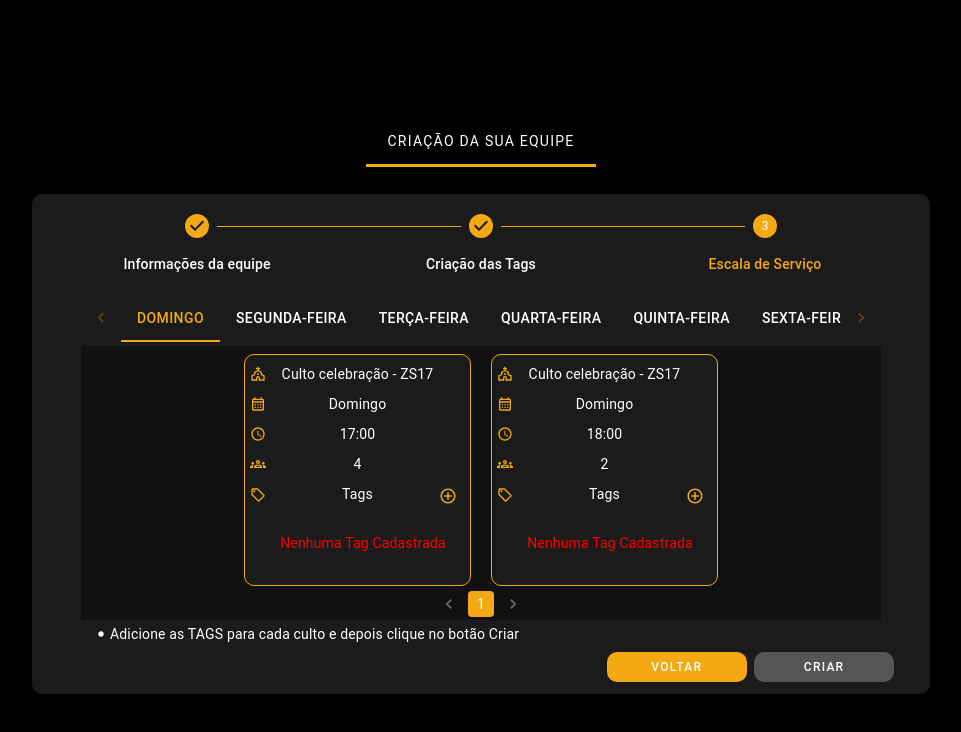
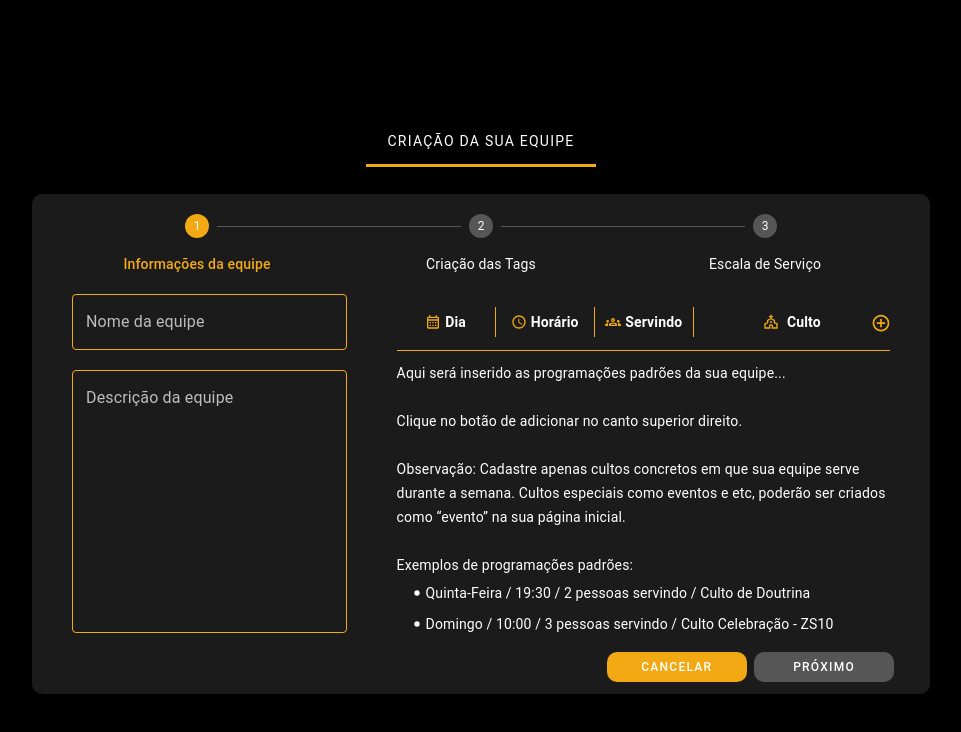
Before and after one commit to SamuelCFelix/Escala-Frontend, a React (Create React App) app: page /primeiroacesso/criarequipe in a window 1280 px wide. Shown: the top 732 px of the page, without its empty margins (159-1120 px from the left). Built offline with nearby package versions, Linux system fonts and the light colour scheme.

Commit message:
finalização do stepper criar equipe

```diff
--- a/src/App.js
+++ b/src/App.js
@@ -18,6 +18,7 @@ import CriarEquipe from "./pages/criarEquipe";
   primary: {
     main: "#F3A913",
     hoverMain: "#FEBC36",
+    hoverSecundary: "rgba(243, 169, 19, 0.7)",
     disabled: "#565656",
     disabledHover: "#666666",
     delete: "#D32F2F",
--- a/src/pages/criarEquipe/index.js
+++ b/src/pages/criarEquipe/index.js
@@ -129,9 +129,18 @@ const styles = {
     "& .MuiSvgIcon-root.MuiStepIcon-root.Mui-completed": {
       color: "#F3A913", // circle color (ACTIVE)
     },
-    "& .MuiStepConnector-line": {
-      borderColor: "#F3A913", // Cor padrão da linha
-    },
+    "& .MuiStepConnector-root.MuiStepConnector-alternativeLabel.Mui-disabled .MuiStepConnector-line":
+      {
+        borderColor: "#565656", // Cor padrão da linha quando ainda não completado
+      },
+    "& .MuiStepConnector-root.MuiStepConnector-alternativeLabel.Mui-active .MuiStepConnector-line":
+      {
+        borderColor: "#F3A913", // Cor padrão da linha quando ativado
+      },
+    "& .MuiStepConnector-root.MuiStepConnector-alternativeLabel.Mui-completed .MuiStepConnector-line":
+      {
+        borderColor: "#F3A913", // Cor padrão da linha quando completado
+      },
   },
   boxConteudo: {
     display: "flex",
@@ -649,7 +658,7 @@ const CriarEquipe = () => {
   const [snackbarOpen, setSnackbarOpen] = useState(false);
   const [snackbarSeverity, setSnackbarSeverity] = useState("");
   const [snackbarMessage, setSnackbarMessage] = useState("");
-  const [activeStep, setActiveStep] = useState(2);
+  const [activeStep, setActiveStep] = useState(0);
   const [openModal, setOpenModal] = useState(false);
   const [openModalEdit, setOpenModalEdit] = useState(false);
   const [openModalDelete, setOpenModalDelete] = useState(false);
@@ -663,34 +672,9 @@ const CriarEquipe = () => {
   const [tituloCulto, setTituloCulto] = useState("");
   const [anchorEl, setAnchorEl] = useState(null);
   const [anchorElTags, setAnchorElTags] = useState(null);
-  const [programacoes, setProgramacoes] = useState([
-    {
-      culto: "Culto celebração - ZS17",
-      dia: "Domingo",
-      horario: "17:00",
-      servindo: 4,
-      tagsCulto: [],
-    },
-    {
-      culto: "Culto celebração - ZS17",
-      dia: "Domingo",
-      horario: "18:00",
-      servindo: 2,
-      tagsCulto: [],
-    },
-  ]);
+  const [programacoes, setProgramacoes] = useState([]);
   const [positionProgramacao, setPositionProgramacao] = useState("");
-  const [tags, setTags] = useState([
-    {
-      tag: "Cortes de Câmera",
-    },
-    {
-      tag: "Câmera Lateral Esquerda",
-    },
-    {
-      tag: "Gimball",
-    },
-  ]);
+  const [tags, setTags] = useState([]);
   const [valueTag, setValueTag] = useState("");
   const [valueTab, setValueTab] = useState("Domingo");
   const [page, setPage] = useState(1);
@@ -920,7 +904,6 @@ const CriarEquipe = () => {
         card.horario === horario &&
         card.servindo === servindo
     );
-    console.log(tag, culto, dia, horario, servindo);
 
     programacoes[getIndexCard].tagsCulto.push(tag);
     setProgramacoes([...programacoes]);
@@ -1609,6 +1592,11 @@ const CriarEquipe = () => {
                                               "&.Mui-checked": {
                                                 color: "#F3A913",
                                               },
+                                              "&.MuiButtonBase-root.MuiCheckbox-root:hover":
+                                                {
+                                                  backgroundColor:
+                                                    "rgba(243, 169, 19, 0.1)",
+                                                },
                                             }}
                                           />
                                         }
```
